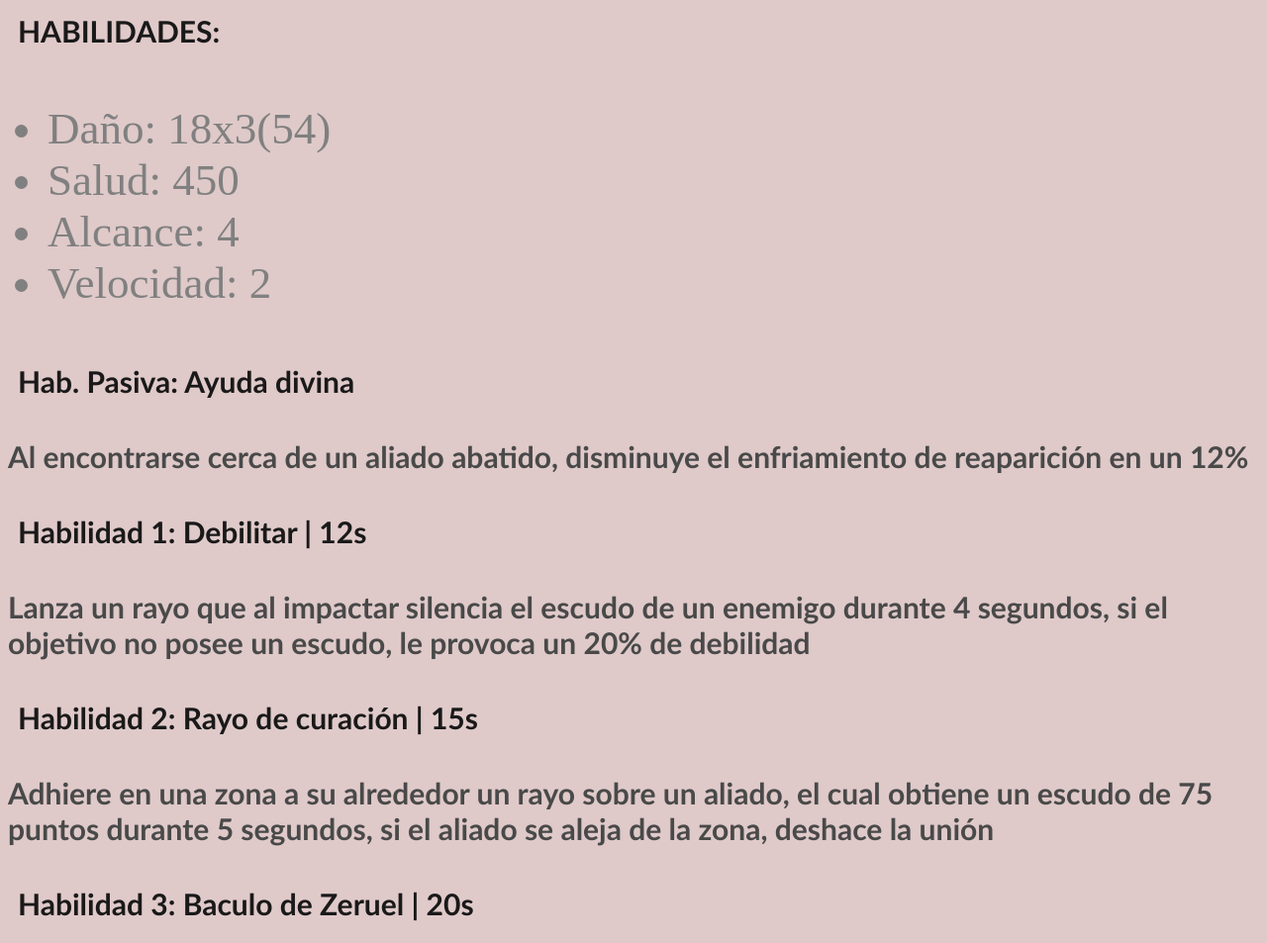
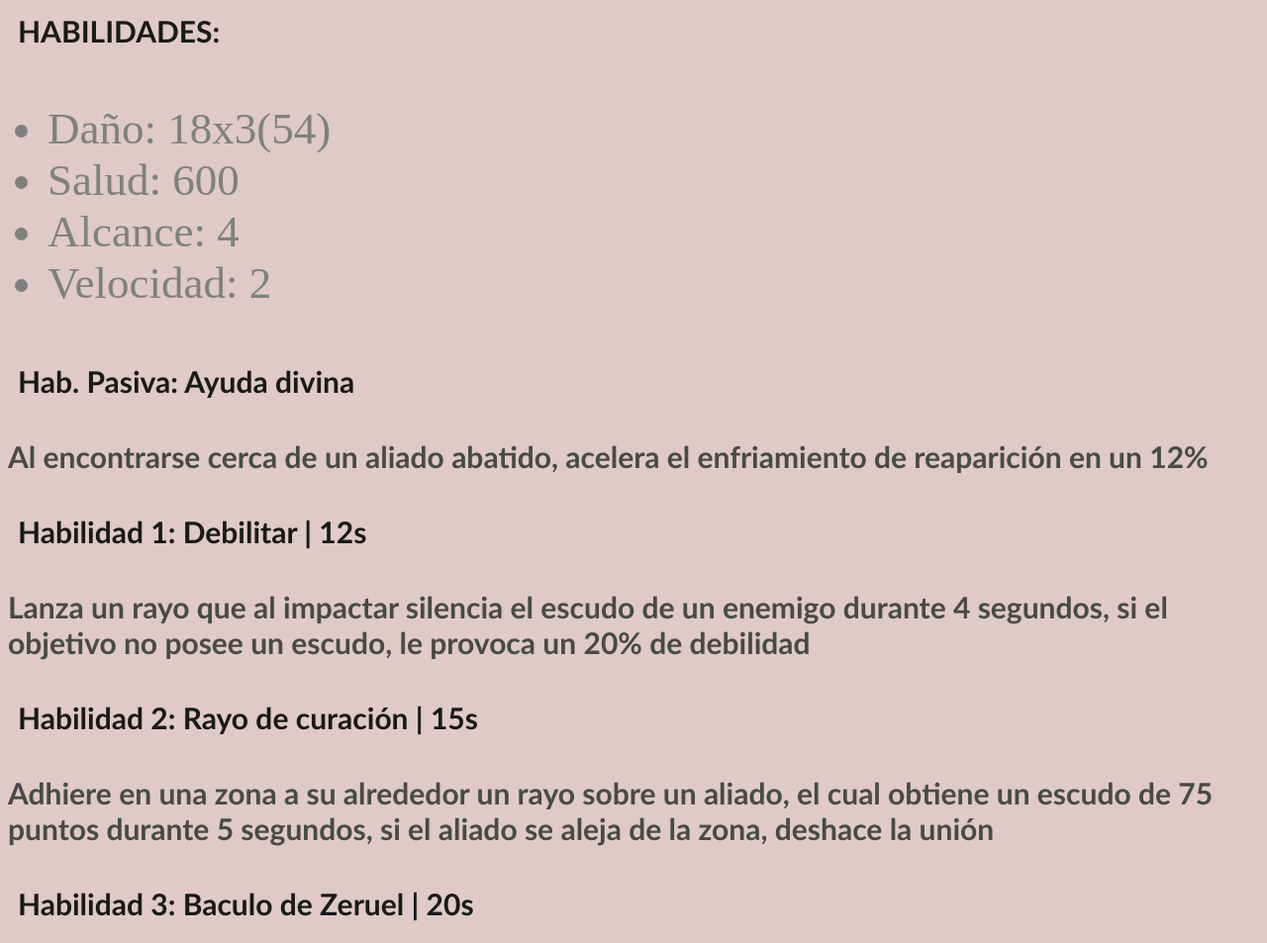
Before and after one commit to ZOROARK90/Carriers-Foundation-Zeruel, a plain HTML site: page index.html in a window 1280 px wide. Shown: the part 797-1750 px from the top of the page at 99% size. Drawn offline with Linux system fonts and the light colour scheme.

Commit message:
Update index.html

```diff
--- a/index.html
+++ b/index.html
@@ -35,12 +35,12 @@
             </h1>
             <ul class="basico">
                 <li>Daño: 18x3(54)</li>
-                <li>Salud: 450</li>
+                <li>Salud: 600</li>
                 <li>Alcance: 4</li>
                 <li>Velocidad: 2</li>
             </ul>
             <h2>Hab. Pasiva: Ayuda divina</h2>
-            <h3>Al encontrarse cerca de un aliado abatido, disminuye el enfriamiento de reaparición
+            <h3>Al encontrarse cerca de un aliado abatido, acelera el enfriamiento de reaparición
                 en un 12%</h3>
             <h2>Habilidad 1: Debilitar | 12s</h2>
             <h3>Lanza un rayo que al impactar silencia el escudo de un enemigo durante 4
```
